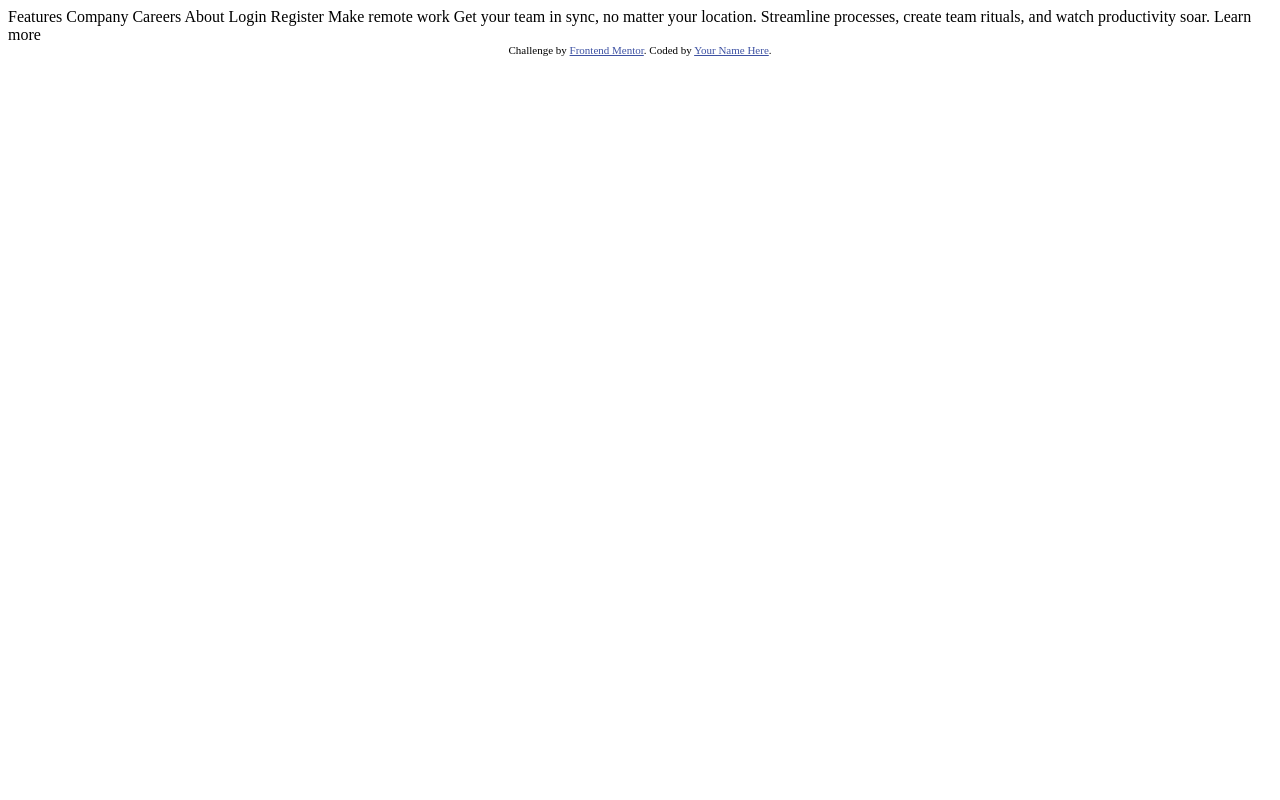
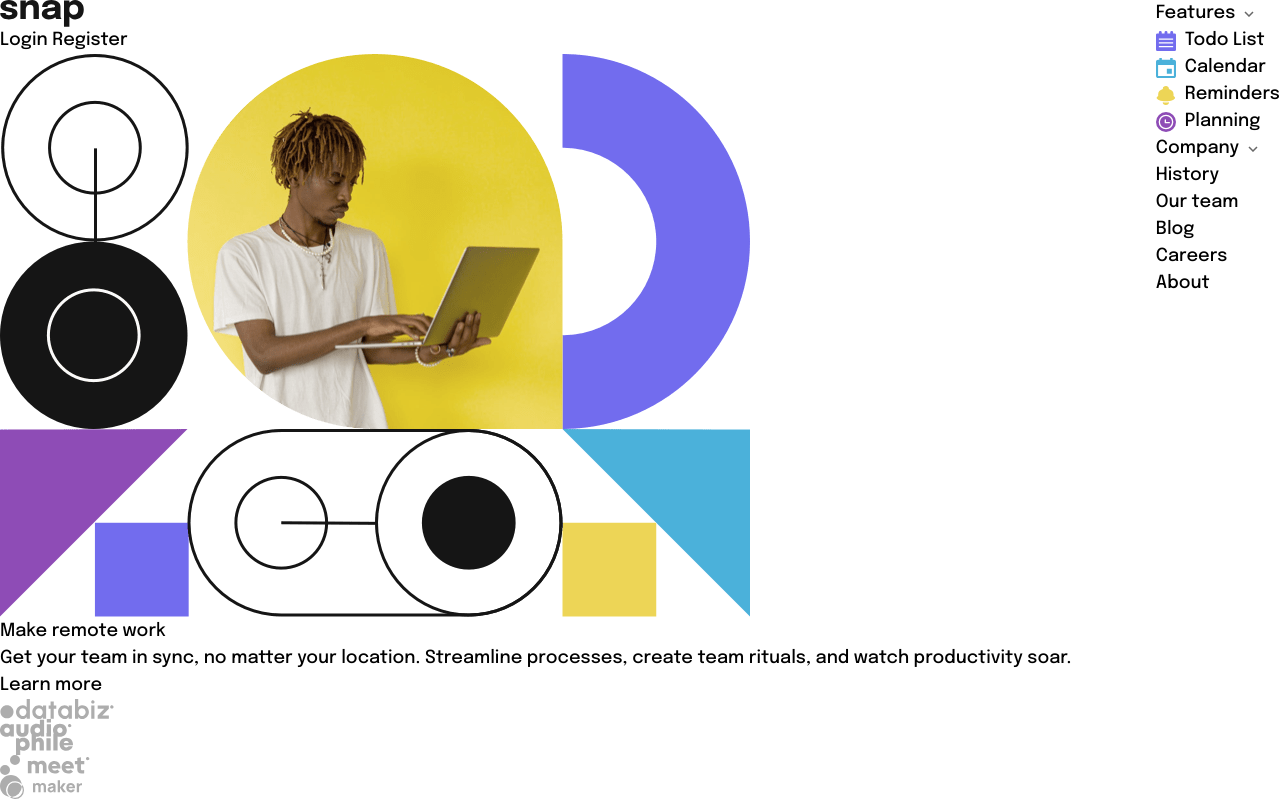
Before and after one commit to markuslk/intro-section-with-dropdown-navigation-main, a plain HTML site: page index.html in a window 1280 px wide. Drawn offline with Linux system fonts and the light colour scheme.

Commit message:
html code and some css to begin the project

```diff
--- a/index.html
+++ b/index.html
@@ -1,39 +1,152 @@
 <!DOCTYPE html>
 <html lang="en">
-<head>
-  <meta charset="UTF-8">
-  <meta name="viewport" content="width=device-width, initial-scale=1.0"> <!-- displays site properly based on user's device -->
-
-  <link rel="icon" type="image/png" sizes="32x32" href="./images/favicon-32x32.png">
-
-  <title>Frontend Mentor | Intro section with dropdown navigation</title>
-
-  <!-- Feel free to remove these styles or customise in your own stylesheet 👍 -->
-  <style>
-    .attribution { font-size: 11px; text-align: center; }
-    .attribution a { color: hsl(228, 45%, 44%); }
-  </style>
-</head>
-<body>
-
-  Features
-  Company
-  Careers
-  About
-
-  Login
-  Register
-
-  Make remote work
-
-  Get your team in sync, no matter your location. Streamline processes,
-  create team rituals, and watch productivity soar.
-
-  Learn more
-
-  <div class="attribution">
-    Challenge by <a href="https://www.frontendmentor.io?ref=challenge" target="_blank">Frontend Mentor</a>.
-    Coded by <a href="#">Your Name Here</a>.
-  </div>
-</body>
+	<head>
+		<meta charset="UTF-8" />
+		<meta http-equiv="X-UA-Compatible" content="IE=edge" />
+		<meta name="viewport" content="width=device-width, initial-scale=1.0" />
+		<title>Intro-section Challenge</title>
+		<script
+			src="https://kit.fontawesome.com/98c0edbbba.js"
+			crossorigin="anonymous"
+		></script>
+		<link rel="preconnect" href="https://fonts.googleapis.com" />
+		<link rel="preconnect" href="https://fonts.gstatic.com" crossorigin />
+		<link
+			href="https://fonts.googleapis.com/css2?family=Epilogue:wght@400;500;700&display=swap"
+			rel="stylesheet"
+		/>
+		<link rel="stylesheet" href="styles.css" />
+	</head>
+	<body>
+		<header class="primary-header">
+			<div class="container">
+				<a href="#"><img src="images/logo.svg" alt="Snap" /></a>
+				<nav class="primary-navigation">
+					<button class="hamburger-menu">
+						<i class="fas fa-bars"></i>
+					</button>
+					<ul role="list" class="nav">
+						<li>
+							<a class="flex-item" href="#"
+								>Features
+								<img
+									class="arrow-down"
+									src="images/icon-arrow-down.svg"
+									alt="Arrow down" /><img
+									class="arrow-up"
+									src="images/icon-arrow-up.svg"
+									alt="Arrow up"
+							/></a>
+							<ul role="list" class="features-dropdown dropdown">
+								<li>
+									<a class="flex-item" href="#"
+										><img
+											class="icon"
+											src="images/icon-todo.svg"
+											alt="Todo icon"
+										/>Todo List</a
+									>
+								</li>
+								<li>
+									<a class="flex-item" href="#"
+										><img
+											class="icon"
+											src="images/icon-calendar.svg"
+											alt="Calendar icon"
+										/>Calendar</a
+									>
+								</li>
+								<li>
+									<a class="flex-item" href="#"
+										><img
+											class="icon"
+											src="images/icon-reminders.svg"
+											alt="Reminders icon"
+										/>Reminders</a
+									>
+								</li>
+								<li>
+									<a class="flex-item" href="#"
+										><img
+											class="icon"
+											src="images/icon-planning.svg"
+											alt="Planning icon"
+										/>Planning</a
+									>
+								</li>
+							</ul>
+						</li>
+						<li>
+							<a class="flex-item" href="#"
+								>Company
+								<img
+									class="arrow-down"
+									src="images/icon-arrow-down.svg"
+									alt="Arrow down" /><img
+									class="arrow-up"
+									src="images/icon-arrow-up.svg"
+									alt="Arrow up"
+							/></a>
+							<ul role="list" class="company-dropdown dropdown">
+								<li><a href="#"></a>History</li>
+								<li><a href="#"></a>Our team</li>
+								<li><a href="#"></a>Blog</li>
+							</ul>
+						</li>
+						<li><a href="#">Careers</a></li>
+						<li><a href="#">About</a></li>
+					</ul>
+				</nav>
+				<div class="login">
+					<a href="#" class="btn login">Login</a>
+					<a href="#" class="btn register">Register</a>
+				</div>
+			</div>
+		</header>
+		<main>
+			<section>
+				<div class="section-container">
+					<div class="even-columns">
+						<div>
+							<img
+								src="images/image-hero-mobile.png"
+								alt="Illustrative images"
+							/>
+						</div>
+						<div>
+							<h1 class="hero-title">Make remote work</h1>
+							<p class="hero-subtitle">
+								Get your team in sync, no matter your location. Streamline
+								processes, create team rituals, and watch productivity soar.
+							</p>
+							<a href="#" class="btn learn-more">Learn more</a>
+							<div class="clients">
+								<img
+									src="images/client-databiz.svg"
+									alt="Databiz logo"
+									class="client-logo"
+								/>
+								<img
+									src="images/client-audiophile.svg"
+									alt="Audiophile logo"
+									class="client-logo"
+								/>
+								<img
+									src="images/client-meet.svg"
+									alt="Meet logo"
+									class="client-logo"
+								/>
+								<img
+									src="images/client-maker.svg"
+									alt="Maker logo"
+									class="client-logo"
+								/>
+							</div>
+						</div>
+					</div>
+				</div>
+			</section>
+		</main>
+		<script src="script.js"></script>
+	</body>
 </html>
--- /dev/null
+++ b/styles.css
@@ -0,0 +1,148 @@
+/* Box sizing rules */
+
+*,
+*::before,
+*::after {
+	box-sizing: border-box;
+}
+
+/* Remove default margin */
+
+* {
+	margin: 0;
+	padding: 0;
+	font: inherit;
+}
+
+/* Remove list styles on ul, ol elements with a list role, which suggests default styling will be removed */
+
+ul[role="list"],
+ol[role="list"] {
+	list-style: none;
+}
+
+/* Set core root defaults */
+
+html:focus-within {
+	scroll-behavior: smooth;
+}
+
+html,
+body {
+	height: 100%;
+	font-family: "Epilogue", sans-serif;
+	font-size: 18px;
+	font-weight: 500;
+}
+
+/* Set core body defaults */
+
+body {
+	text-rendering: optimizeSpeed;
+	line-height: 1.5;
+}
+
+/* A elements that don't have a class get default styles */
+
+a:not([class]) {
+	text-decoration-skip-ink: auto;
+}
+
+a {
+	list-style-type: none;
+	text-decoration: none;
+	color: inherit;
+}
+
+/* Make images easier to work with */
+
+img,
+picture {
+	max-width: 100%;
+	display: block;
+}
+
+/* Remove all animations, transitions and smooth scroll for people that prefer not to see them */
+
+@media (prefers-reduced-motion: reduce) {
+	html:focus-within {
+		scroll-behavior: auto;
+	}
+
+	*,
+	*::before,
+	*::after {
+		animation-duration: 0.01ms !important;
+
+		animation-iteration-count: 1 !important;
+
+		transition-duration: 0.01ms !important;
+
+		scroll-behavior: auto !important;
+	}
+}
+
+/* Root styles  */
+
+:root {
+	--almost-white: hsl(0, 0%, 98%);
+	--medium-gray: hsl(0, 0%, 41%);
+	--almost-black: hsl(0, 0%, 8%);
+}
+
+/* Header  */
+
+.hamburger-menu {
+	background-color: transparent;
+	border: 0;
+	color: #000;
+	font-size: 25px;
+	cursor: pointer;
+	line-height: 0;
+}
+
+.hamburger:focus {
+	outline: none;
+}
+
+.flex-item {
+	display: flex;
+	flex-direction: row;
+	gap: 0.5rem;
+	align-items: center;
+}
+
+.icon {
+	height: 20px;
+	width: 20px;
+}
+
+.arrow-up {
+	display: none;
+}
+
+.nav {
+	display: flex;
+	flex-direction: column;
+	justify-content: center;
+	position: absolute;
+	right: 0;
+	top: 0;
+}
+
+/* Main/hero  */
+
+/* Media Query's  */
+
+/* Tablet  */
+
+@media only screen and (min-width: 750px) {
+	.hamburger-menu {
+		display: none;
+	}
+}
+
+/* Desktop  */
+
+@media only screen and (min-width: 1440px) {
+}
```
Also changed, not shown: script.js (added), 3 other files.
